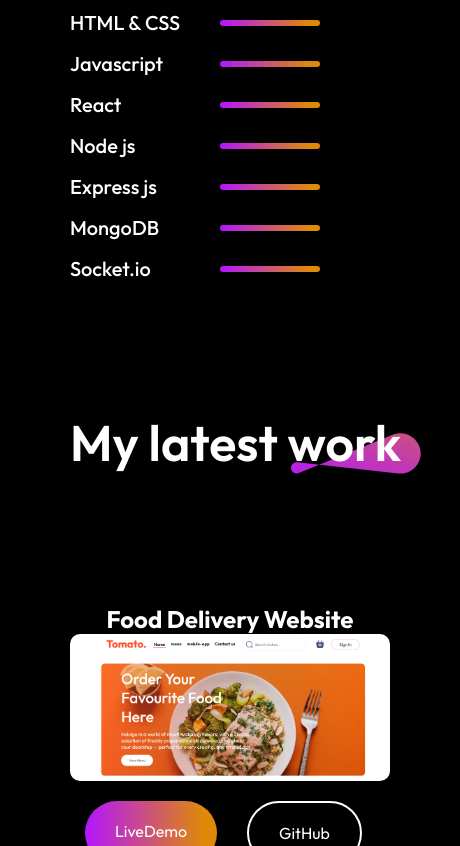
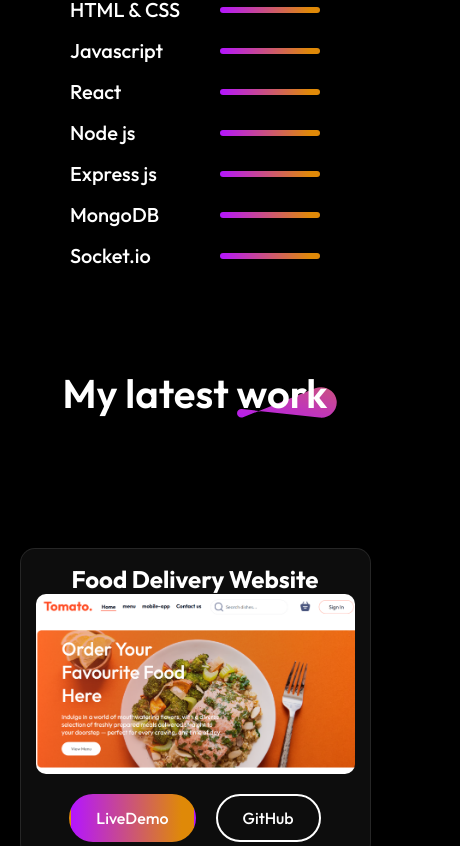
Before and after one commit to SURAJ-PARMAR2005/Portfolio_react, a React (Vite) app: page / in a window 390 px wide. Shown: the part 2123-2969 px from the top of the page, 460 px wide, since content can reach past the window. Built offline with nearby package versions, Linux system fonts and the light colour scheme.

Commit message:
Change Spacing Of Projects

```diff
--- a/src/components/Projects/Projects.css
+++ b/src/components/Projects/Projects.css
@@ -1,128 +1,133 @@
-.mywork{
-    display:flex;
-    flex-direction:column;
-    align-items:center;
-    justify-content:center;
-
-    /* gap:80px; */
-    width:100%;
-    padding:80px 0;
-    /* margin:80px 10%; */
+.mywork {
+    display: flex;
+    flex-direction: column;
+    align-items: center;
+    justify-content: center;
+    width: 100%;
+    padding: 80px 10%; /* Added horizontal padding for better spacing on large screens */
+    box-sizing: border-box; /* Ensure padding is included in width */
 }
 
-.title-box{
-    position:relative;
-    margin-bottom:80px;
+.title-box {
+    position: relative;
+    margin-bottom: 80px;
 }
 
-.title-box h1{
-    padding:0px 30px;
-    font-size:60px;
-    font-weight:600;
+.title-box h1 {
+    padding: 0px 30px;
+    font-size: 60px;
+    font-weight: 600;
 }
 
-.title-box img{
-    width:160px;
-    position:absolute;
-    bottom:0;
-    right:0;
-    z-index:-1;
+.title-box img {
+    width: 160px;
+    position: absolute;
+    bottom: 0;
+    right: 0;
+    z-index: -1;
 }
 
-.mywork-container{
-    display:grid;
-    justify-content:center;
-    grid-template-columns: 1fr 1fr 1fr;
-    gap:30px;
-
+.mywork-container {
+    display: grid;
+    grid-template-columns: repeat(auto-fit, minmax(320px, 1fr)); /* Responsive grid */
+    gap: 40px; /* Increased gap */
+    width: 100%;
 }
 
-.project{
-    width:320px;
-    /* height:200px; */
-    /* border:1px solid white; */
-    display:flex;
-    flex-direction:column;
-    justify-content:space-between;
-    text-align:center;
-    padding:20px
-    border-radius:15px;
-    /* cursor:pointer; */
-    transition:0.3s;
+.project {
+    /* width: 320px; Removed fixed width */
+    display: flex;
+    flex-direction: column;
+    justify-content: space-between;
+    text-align: center;
+    padding: 20px;
+    border-radius: 15px;
+    transition: 0.3s;
+    background: rgba(255, 255, 255, 0.05); /* Subtle background for better card definition */
+    border: 1px solid rgba(255, 255, 255, 0.1); /* Subtle border */
 }
 
-.project img{
-    width:100%;
-    height:70%;
-    object-fit:contain;
-    border-radius:10px;
-    transition:0.3s;
-}
-.project img:hover{
-    border:4px solid #ff00ff;
-}
-.ancher-links{
-
-    display:flex;
-    gap:30px;
-    margin-left:15px;
+.project:hover {
+    transform: translateY(-10px); /* Lift effect on hover */
+    box-shadow: 0 10px 20px rgba(0, 0, 0, 0.2);
 }
 
-.ancher-links a{
-    text-decoration:none;
-    color:white;
-    padding:20px 30px;
-    border-radius:50px;
-    margin-top:20px;
+.project img {
+    width: 100%;
+    height: auto; /* Allow height to adjust */
+    aspect-ratio: 16/9; /* Maintain aspect ratio */
+    object-fit: cover; /* Cover the area */
+    border-radius: 10px;
+    transition: 0.3s;
+    margin-bottom: 20px;
 }
 
-.Live-Demo{
-    background:linear-gradient(270deg, #DF8908 10%, #B415FF 100%);
-    cursor:pointer;
-    transition:0.3s;
-
+.project img:hover {
+    transform: scale(1.05); /* Slight zoom on image hover */
 }
 
-.Live-Demo:hover{
-border:2px solid #fff;
+.ancher-links {
+    display: flex;
+    gap: 20px;
+    justify-content: center; /* Center links */
+    margin-top: auto; /* Push to bottom */
 }
 
-.github{
-    border:2px solid white;
-    cursor:pointer;
-    transition:0.3s;
-
+.ancher-links a {
+    text-decoration: none;
+    color: white;
+    padding: 12px 25px; /* Adjusted padding */
+    border-radius: 50px;
+    font-size: 16px;
+    font-weight: 500;
 }
 
-.github:hover{
-    border:2px solid #B415FF;
+.Live-Demo {
+    background: linear-gradient(270deg, #DF8908 10%, #B415FF 100%);
+    cursor: pointer;
+    transition: 0.3s;
+    border: 2px solid transparent; /* Reserve space for border */
 }
 
-@media(max-width:768px){
-    .mywork{
-       gap:50px;
-       margin:50px 70px;
-       align-items:start;
-    }
-    .title-box h1{
-        padding:0;
-        font-size:50px;
-        font-weight:600;
+.Live-Demo:hover {
+    transform: scale(1.05);
+    box-shadow: 0 0 15px rgba(180, 21, 255, 0.5);
+}
 
+.github {
+    border: 2px solid white;
+    cursor: pointer;
+    transition: 0.3s;
+}
+
+.github:hover {
+    border-color: #B415FF;
+    background: rgba(180, 21, 255, 0.1);
+    transform: scale(1.05);
+}
+
+@media(max-width: 768px) {
+    .mywork {
+        padding: 50px 5%; /* Adjusted padding for mobile */
+        gap: 50px;
     }
 
-    .title-box img{
-        width:130px;
-        margin-right:-20px;
+    .title-box h1 {
+        padding: 0;
+        font-size: 40px; /* Smaller font on mobile */
     }
 
-    .mywork-container{
-        grid-template-columns : 1fr;
-        gap:30px;
-    }
-    .project img{
-        width:100%;
-        height:100%;
+    .title-box img {
+        width: 100px;
+        margin-right: -10px;
     }
 
+    .mywork-container {
+        grid-template-columns: 1fr; /* Single column on mobile */
+        gap: 30px;
+    }
+
+    .project {
+        padding: 15px;
+    }
 }
```
